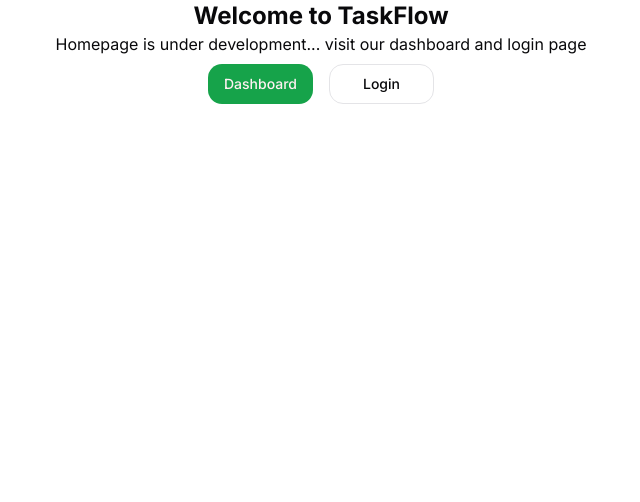
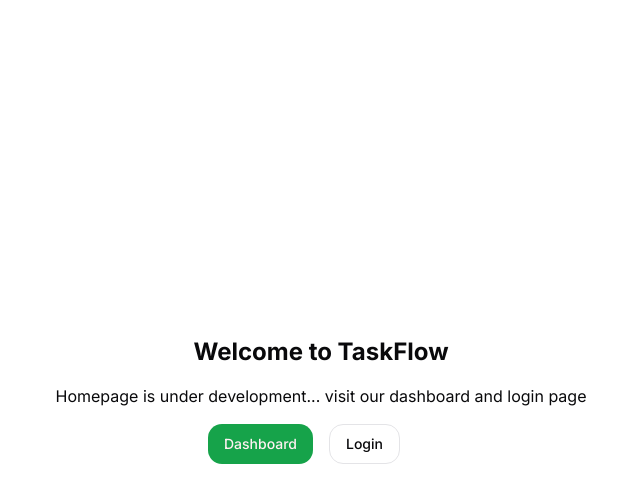
Before and after one commit to rishabhgokhe/TaskFlow, a Next.js app: page / in a window 1280 px wide. Shown: the top 502 px of the page, without its empty margins (319-959 px from the left). Built offline with nearby package versions, Linux system fonts and the light colour scheme.

Commit message:
Corrected UserContextProvider || added types files, loding animated svg types and improved res from login and register api

```diff
--- a/app/loading.tsx
+++ b/app/loading.tsx
@@ -1,27 +1,27 @@
-"use client"
+"use client";
 import dynamic from "next/dynamic";
 import { useEffect, useState } from "react";
+import { AnimationData } from "../types"
 
-// Dynamically import Lottie for client-side rendering
 const Lottie = dynamic(() => import("lottie-react"), { ssr: false });
 
 export default function Loading() {
-  const [loadingSvg, setLoadingSvg] = useState(null);
+  const [loadingSvg, setLoadingSvg] = useState<AnimationData | null>(null);
 
   useEffect(() => {
     import("../public/svg/animated/loading.json").then((data) => {
-      setLoadingSvg(data);
+      setLoadingSvg(data.default as AnimationData);
     });
   }, []);
 
   if (!loadingSvg) {
-    return null; // or a fallback loader if needed
+    return null;
   }
 
   return (
     <div className="flex justify-center items-center min-h-screen">
       <div className="flex flex-col items-center space-y-3">
-        <div className="mt-4 w-48 h-48" >
+        <div className="mt-4 w-48 h-48">
           <Lottie animationData={loadingSvg} />
         </div>
         <p className="mt-4 text-gray-500">Loading...</p>
--- a/app/login/page.tsx
+++ b/app/login/page.tsx
@@ -13,25 +13,25 @@ import { Label } from "@/components/ui/label";
 // Icon import
 import AppleIcon from "../../public/svg/icons/AppleIcon";
 import GoogleIcon from "../../public/svg/icons/GoogleIcon";
+import { UserContext } from "@/context/User/UserContext";
 
 export default function Login() {
   const [email, setEmail] = useState("");
   const [password, setPassword] = useState("");
+  const {user, setUser} = useContext(UserContext)
 
   const handleLogin = async (e: FormEvent) => {
     e.preventDefault();
     try {
       const responce = await axios.post("/api/auth/login", { email, password });
       const data = await responce.data;
-      const userData = await responce.data[0];
-
-      console.log(userData);
       console.log(data);
       console.log(data.message);
       console.log(data.success);
 
       if (!data.success) {
         toast.error(data.message);
+        // setUser(data.user)
       } else {
         toast.success(data.message);
       }
--- a/app/logout/page.tsx
+++ b/app/logout/page.tsx
@@ -1,7 +1,9 @@
 import { Toaster } from "react-hot-toast";
 
-export default function () {
+export default function Logout() {
   return (
-    <div></div>
+    <div>
+      <h1>Development under proceess...</h1>
+    </div>
   );
 }
--- a/app/page.tsx
+++ b/app/page.tsx
@@ -1,15 +1,18 @@
-// import { SignInAction } from "@/actions/sign-in-action";
 import { Button } from "@/components/ui/button";
 import Link from "next/link";
 
 export default function Home() {
   return (
-    <main className="flex flex-col justify-center items-center">
-      <h1 className="font-bold text-2xl">Welcome to TaskFlow</h1>
-      <p className="mb-2">Homepage is under development... visit our dashboard and login page</p>
+    <main className="flex flex-col justify-center items-center min-h-screen p-4">
+      <h1 className="font-bold text-2xl mb-4">Welcome to TaskFlow</h1>
+      <p className="mb-4">Homepage is under development... visit our dashboard and login page</p>
       <div className="grid gap-4 grid-cols-2">
-      <Button><Link href={"/dashboard"} />Dashboard</Button>
-      <Button variant={"outline"}><Link href={"/login"} />Login</Button>
+        <Link href="/dashboard">
+          <Button>Dashboard</Button>
+        </Link>
+        <Link href="/login">
+          <Button variant="outline">Login</Button>
+        </Link>
       </div>
     </main>
   );
--- /dev/null
+++ b/context/User/UserContext.ts
@@ -0,0 +1,9 @@
+import { Dispatch, SetStateAction, createContext } from "react";
+import { User } from "../../types";
+
+type UserContextInterface = {
+  user: User;
+  setUser: Dispatch<SetStateAction<User>>;
+};
+
+export const UserContext = createContext<Partial<UserContextInterface>>({});
--- /dev/null
+++ b/context/User/UserContextProvider.tsx
@@ -0,0 +1,27 @@
+"use client";
+
+import { useState, ReactNode } from "react";
+import { User } from "../../types";
+import { UserContext } from "./UserContext";
+
+type ContextProviderProps = {
+  children: ReactNode;
+};
+
+export default function UserContextProvider({
+  children,
+}: ContextProviderProps) {
+  const [user, setUser] = useState<User>({
+    name: "",
+    email: "",
+    password: "",
+    createdAt: new Date(),
+    updatedAt: new Date(),
+  });
+
+  return (
+    <UserContext.Provider value={{ user, setUser }}>
+      {children}
+    </UserContext.Provider>
+  );
+}
--- a/pages/api/auth/login.ts
+++ b/pages/api/auth/login.ts
@@ -25,7 +25,11 @@ const logIn = catchAsyncError(
 
     const token = generateJWTToken(user._id);
     saveCookie(res, token, true);
-    handleRes(res, 200, true, `Welcome back ${user.name}`, user);
+    res.status(200).json({
+      success: true,
+      message: `Welcome back ${user.name}`,
+      user
+    })
   }
 );
 export default logIn;
--- a/pages/api/auth/register.ts
+++ b/pages/api/auth/register.ts
@@ -23,7 +23,11 @@ const registerUser = catchAsyncError(
 
     const token = generateJWTToken(user._id);
     saveCookie(res, token, true);
-    handleRes(res, 200, true, "Registered Successfully");
+    res.status(200).json({
+      success: true,
+      message: "Registered Successfully",
+      user
+    })
   }
 );
 
--- a/tsconfig.json
+++ b/tsconfig.json
@@ -29,9 +29,10 @@
     "lib/generateJwtToken.js",
     "middleware/isAuthenticated.js",
     "lib/saveCookies.ts",
-    "lib/contextProvider.js",
+    "context/User/UserContextProvider.tsx",
     "app/login/page.tsx",
-    "app/layout.jsx"
+    "app/layout.jsx",
+    "middleware/resHandler.ts"
   ],
   "exclude": ["node_modules"]
 }
--- /dev/null
+++ b/types.ts
@@ -0,0 +1,21 @@
+export type User = {
+  name: string;
+  email: string;
+  password: string;
+  createdAt: Date;
+  updatedAt: Date;
+}
+
+
+export type AnimationData = {
+    v: string;
+    fr: number;
+    ip: number;
+    op: number;
+    w: number;
+    h: number;
+    nm: string;
+    ddd: number;
+    assets: any[];
+    layers: any[];
+  }
```
Also changed, not shown: app/layout.jsx (+4 -3 lines), lib/contextProvider.js (deleted, +0 -15 lines).
